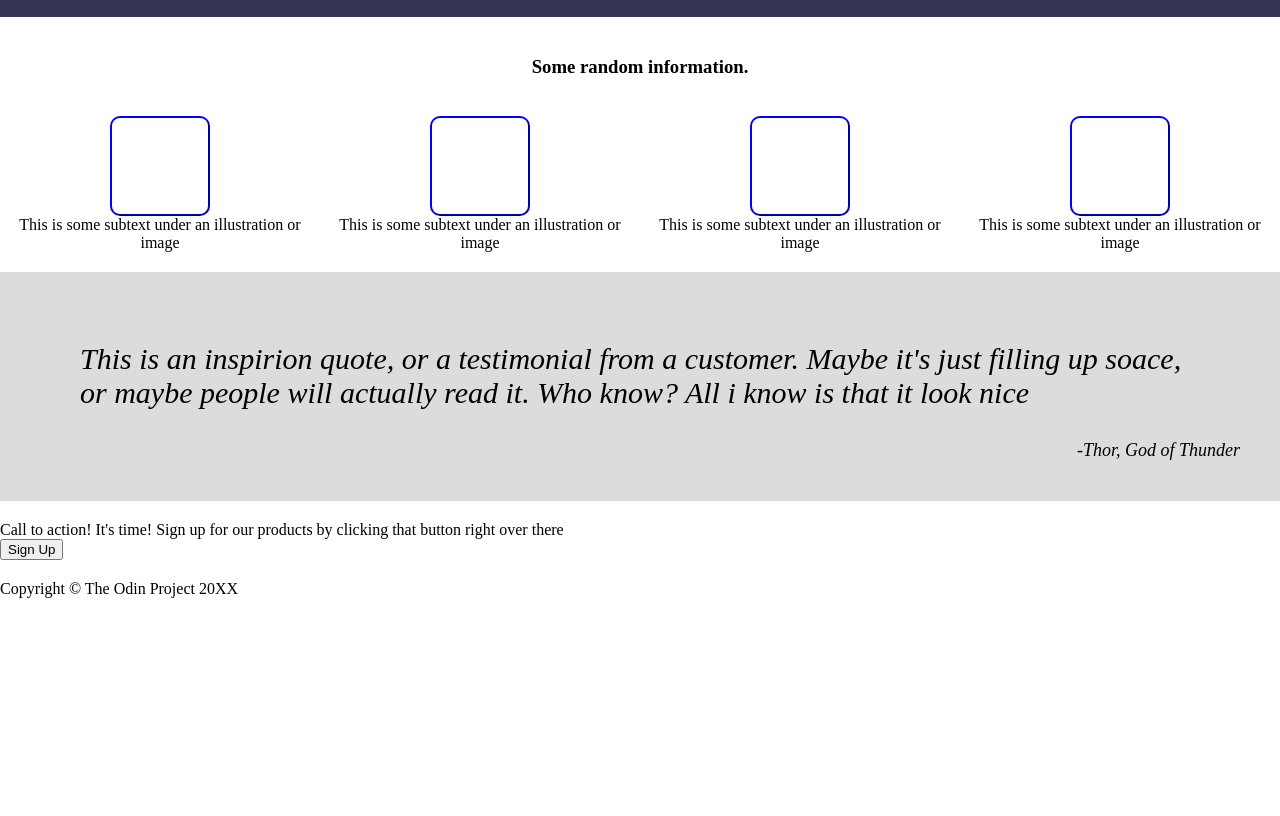
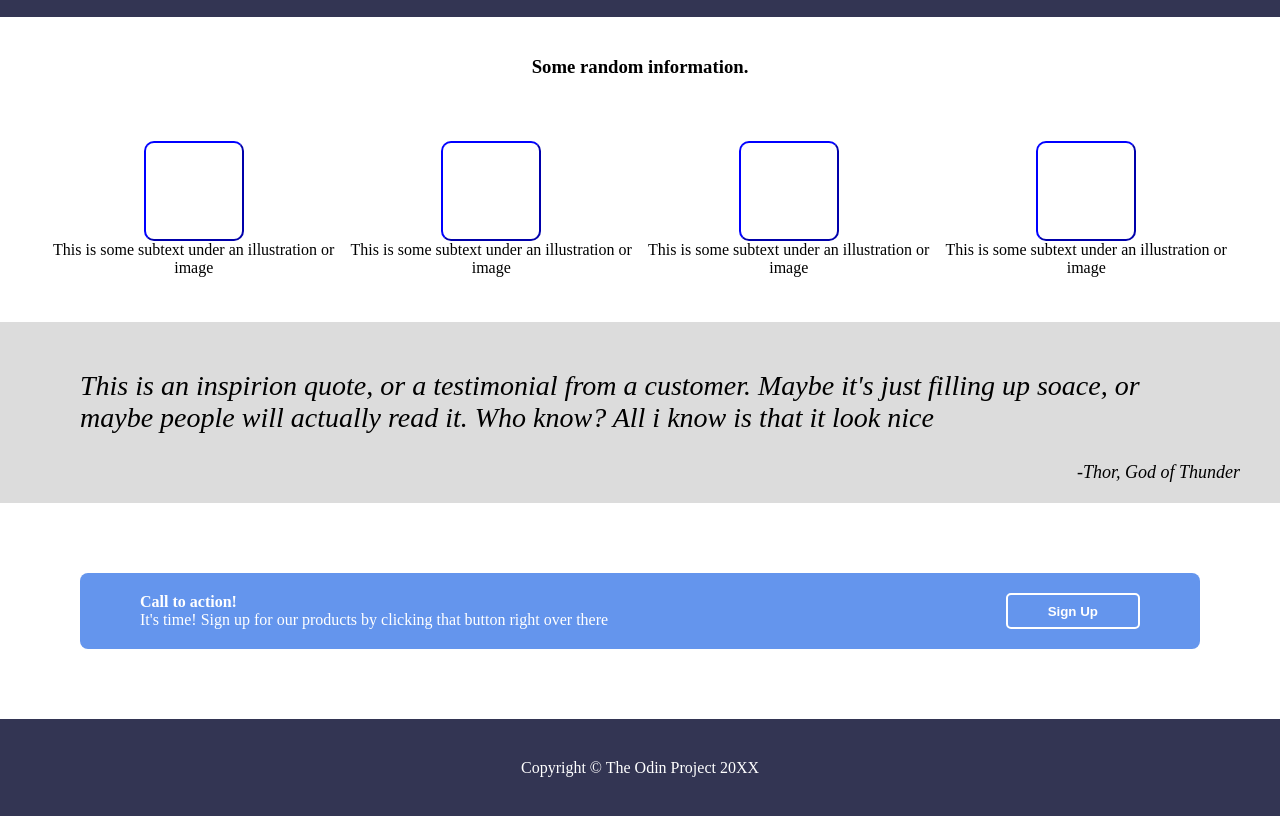
Before and after one commit to Arepencio/Odin-Landing-Page, a plain HTML site: page index.html in a window 1280 px wide. Shown: the part 216-1032 px from the top of the page. Before the commit the page ends 814 px from the top, so only its background shows below. Drawn offline with Linux system fonts and the light colour scheme.

Commit message:
Style bottom sign up and footer

```diff
--- a/index.html
+++ b/index.html
@@ -57,9 +57,14 @@
         <blockquote>This is an inspirion quote, or a testimonial from a customer. Maybe it's just filling up soace, or maybe people will actually read it. Who know? All i know is that it look nice</blockquote>
         <div class="author">-Thor, God of Thunder</div>
     </div>
-    <div class="signup ">
-        <div>Call to action! It's time! Sign up for our products by clicking that button right over there</div>
-        <button>Sign Up</button>
+    <div class="register">
+        <div class="action">
+            <div class="lsignup">
+                <div class="bold">Call to action!</div>
+                <div>It's time! Sign up for our products by clicking that button right over there</div>
+            </div>
+            <button class="signup"><a href="#">Sign Up</a></button>
+        </div>
     </div>
 
     <footer>Copyright © The Odin Project 20XX</footer>
--- a/styless.css
+++ b/styless.css
@@ -76,6 +76,7 @@ h3 {
     display: flex;
     justify-content: space-evenly;
     align-items: center;
+    padding: 25px 45px;
 }
 
 .illustration {
@@ -99,7 +100,7 @@ h3 {
     background-color: gainsboro;
     display: flex;
     flex-direction: column;
-    padding: 40px;
+    padding: 20px 40px;
 }
 
 .author{
@@ -108,5 +109,43 @@ h3 {
 }
 
 blockquote{
-    font-size: 30px;
+    font-size: 28px;
 }
+
+.action{
+    background-color: cornflowerblue;
+    color: white;
+    padding: 20px 60px;
+    border-radius: 8px;
+    display: flex;
+    justify-content: space-between;
+}
+
+.register{
+    padding: 50px 80px;
+}
+
+.lsignup{
+    display: flex;
+    flex-direction: column;
+}
+
+.bold{
+    font-weight: bold;
+}
+
+.signup{
+    background-color: cornflowerblue;
+    color: white;
+    border: 2px solid white;;
+    font-weight: bold;
+    border-radius: 5px;
+    padding: 0px 40px;
+}
+
+footer{
+    background-color: #333553;
+    color: white;
+    text-align: center;
+    padding: 40px;
+}
```
